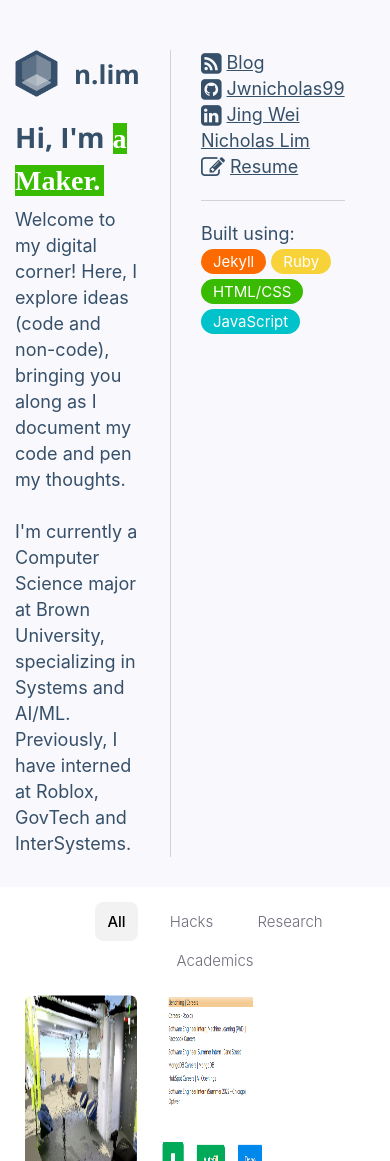
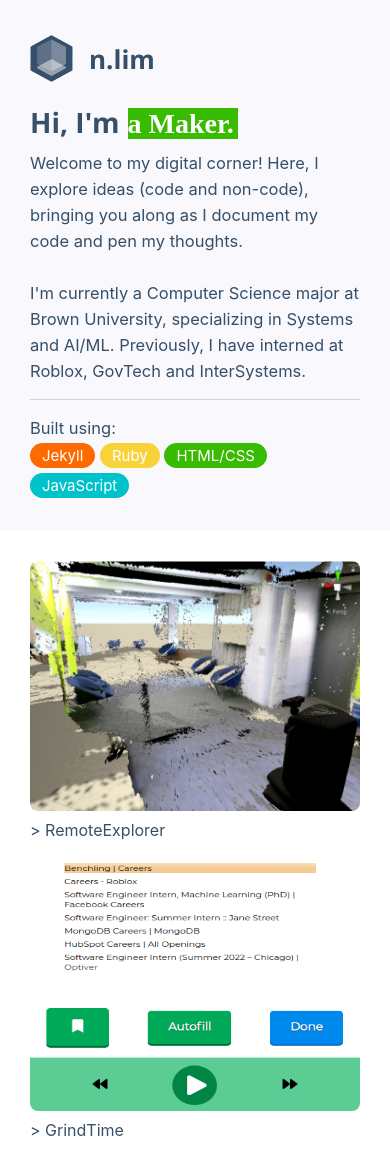
Before and after one commit to jwnicholas99/jwnicholas99.github.io, a Jekyll site: the page built from index.html, in a window 390 px wide. Shown: the top 1161 px of the page. Built offline with Jekyll 4.4.1, drawn with Linux system fonts in a browser that asks for light colours; nearby versions of some CDN libraries; some web fonts are replaced; grey boxes are pictures that could not be loaded.

Commit message:
[FEAT] Make website mobile-friendly

```diff
--- a/_includes/experience_timeline_item.html
+++ b/_includes/experience_timeline_item.html
@@ -1,9 +1,12 @@
-<li class="experience-panel">
+<div class="experience-panel">
     <div class="experience-header">
         <img src={{ experience.image_path }} class="experience-logo">
-        <div class="experience-heading-header">{{ experience.company }}</div>
-        <span class="experience-heading-text"> &lt; {{ experience.position }} &gt;</span><br>
-        <span class="experience-heading-text"> #  {{ experience.date_str }} &middot {{ experience.location }}</span>
+        <div class="experience-details">
+            <div class="experience-heading-header">{{ experience.company }}</div>
+            <span class="experience-heading-text"> &lt; {{ experience.position }} &gt;</span><br>
+            <span class="experience-heading-text"> #  {{ experience.date_str }} &middot {{ experience.location }}</span>
+        </div>
+
     </div>
     <div class="experience-content">
         {{ experience.content }}
@@ -13,4 +16,4 @@
             <span class="prog_lang">{{ skill }}</span>
         {% endfor %}
     </div>
-</li>
+</div>
--- a/_includes/footer.html
+++ b/_includes/footer.html
@@ -1,8 +1,10 @@
 <div class="footer">
     <p>
         <p>Assembled by Nicholas &copy; 2021</p>
-        <span><i class="fa fa-github-square fa-lg" aria-hidden="true"></i> <a href="https://github.com/jwnicholas99" target="_blank" style="color: #fd6a00;">Jwnicholas99</a></span>
-        <span><i class="fa fa-linkedin-square fa-lg" aria-hidden="true"></i> <a href="https://www.linkedin.com/in/jingweinicholaslim/" target="_blank" style="color: #38bb00;">Jing Wei Nicholas Lim</a></span>
-        <span><i class="fa fa-pencil-square-o fa-lg" aria-hidden="true"></i> <a href="/resume" target="_blank" style="color: #8c52ff;">Resume</a></span>
+        <div class="footer-links">
+            <span><i class="fa fa-github-square fa-lg" aria-hidden="true"></i> <a href="https://github.com/jwnicholas99" target="_blank" style="color: #fd6a00;">Jwnicholas99</a></span>
+            <span><i class="fa fa-linkedin-square fa-lg" aria-hidden="true"></i> <a href="https://www.linkedin.com/in/jingweinicholaslim/" target="_blank" style="color: #38bb00;">Jing Wei Nicholas Lim</a></span>
+            <span><i class="fa fa-pencil-square-o fa-lg" aria-hidden="true"></i> <a href="/resume" target="_blank" style="color: #8c52ff;">Resume</a></span>
+        </div>
     </p>
 </div>
--- a/_includes/project_panel.html
+++ b/_includes/project_panel.html
@@ -1,4 +1,4 @@
-<div class="project-panel {{ project.filters }}">
+<div class="project-panel {{ project.filters }}" style="position: relative;">
     <a href="{{ project.url }}">
         <div class="image-and-overlay">
             <img src="{{ project.image_path }}">
--- a/_sass/styles.scss
+++ b/_sass/styles.scss
@@ -10,6 +10,10 @@ body {
     -webkit-font-smoothing: antialiased;
     -moz-osx-font-smoothing: grayscale;
     -webkit-backface-visibility: hidden;
+
+    @media (max-width: 700px){
+      font-size: 15.5px;
+    }
 }
 
 body.blog {
@@ -26,6 +30,11 @@ a {
   margin: auto;
   padding-left: 15px;
   padding-right: 15px;
+
+  @media (max-width: 1050px) {
+    padding-left: 30px;
+    padding-right: 30px;
+  }
 }
 
 .small-wrapper {
@@ -33,6 +42,11 @@ a {
   margin: auto;
   padding-left: 15px;
   padding-right: 15px;
+
+  @media (max-width: 1050px) {
+    padding-left: 35px;
+    padding-right: 35px;
+  }
 }
 
 .small-header {
@@ -77,6 +91,14 @@ a {
     transition: color 0.2s linear, -webkit-box-shadow 0.2s linear;
     transition: box-shadow 0.2s linear, color 0.2s linear;
     transition: box-shadow 0.2s linear, color 0.2s linear, -webkit-box-shadow 0.2s linear;
+  }
+
+  @media (max-width: 700px) {
+    span {
+      color: var(--section_color);
+      -webkit-box-shadow: 4px 4px var(--section_color);
+              box-shadow: 4px 4px var(--section_color);
+    }
   }
 }
 
@@ -177,6 +199,45 @@ section:hover .section-heading span {
       }
     }
   }
+
+  @media (max-width: 750px){
+    padding-top: 35px;
+    font-size: 16.5px;
+
+    .wrapper {
+      display: block;
+
+      .left-col {
+        width: 100%;
+        padding-right: 0px;
+        padding-bottom: 15px;
+        border-right: none;
+        border-bottom: 1px solid lightgray;
+      }
+
+      .right-col {
+        margin: 0px;
+
+        .nav-links {
+          display: none;
+        }
+
+        .page-links {
+          padding-top: 20px;
+          padding-bottom: 0px;
+          border-bottom: none;
+        }
+
+        .skills {
+          padding-top: 15px;
+        }
+
+        .categories {
+          padding-top: 10px;
+        }
+      }
+    }
+  }
 }
 
 .landing-header {
@@ -273,19 +334,22 @@ section:hover .section-heading span {
       font-weight: 500;
     }
   }
+
+  @media (max-width: 500px) {
+    display: none;
+  }
 }
 
 .project-cards {
+  width: 100%;
   display: flex;
-  flex-direction: row;
-  flex-wrap: wrap;
+  flex-flow: row wrap;
 
   .project-panel {
     width: 31%;
     flex: 0 0 auto;
     margin-bottom: 21px;
     overflow: hidden;
-    padding: 0px 10px;
 
     .image-and-overlay {
       position: relative;
@@ -338,8 +402,23 @@ section:hover .section-heading span {
     .project-title {
       font-size: 16px;
     }
+
+    @media (max-width: 920px) {
+      width: 47%;
     }
 
+    @media (max-width: 530px) {
+      width: 100%;
+    }
+  }
+
+  .project-gutter-sizer {
+    width: 2%;
+  }
+
+  @media (max-width: 500px) {
+    padding-top: 30px;
+  }
 }
 /* end projects */
 
@@ -384,6 +463,20 @@ section:hover .section-heading span {
       padding-bottom: 10px;
     }
   }
+
+  @media (max-width: 650px) {
+    display: block;
+
+    .left-col {
+      width: 100%;
+      padding: 0px;
+    }
+
+    .right-col {
+      margin: 0px;
+      margin-top: 20px;
+    }
+  }
 }
 
 .home-post-panel {
@@ -413,9 +506,6 @@ section:hover .section-heading span {
 }
 
 .timeline {
-  ul {
-    list-style: none;
-
   .experience-panel {
     border: solid 0.1px #E5E5E5;
     border-radius: 5px;
@@ -424,6 +514,8 @@ section:hover .section-heading span {
     transition: box-shadow 0.1s linear, -webkit-box-shadow 0.1s linear;
 
     .experience-header {
+      display: flex;
+
       .experience-logo {
         width: 70px;
         height: 70px;
@@ -431,6 +523,7 @@ section:hover .section-heading span {
         margin-right: 15px;
       }
 
+      .experience-details {
         .experience-heading-header {
           font-family: $header-font-family;
           font-weight: $header-font-weight;
@@ -441,6 +534,7 @@ section:hover .section-heading span {
         .experience-heading-text {
           color: #768698;
           font-size: 15px;
+        }
       }
     }
 
@@ -461,7 +555,6 @@ section:hover .section-heading span {
 
   }
 }
-}
 
 .prog_lang {
   border: solid 0px;
@@ -471,6 +564,13 @@ section:hover .section-heading span {
   color: white;
   font-size: 15px;
 }
+
+@media (max-width: 850px) {
+  .prog_lang {
+    padding: 0.5vh 1vw;
+    line-height: 1.8rem;
+  }
+}
 /* end experience */
 
 /* start footer */
@@ -479,10 +579,21 @@ section:hover .section-heading span {
   margin-top: 70px;
   text-align: center;
 
+  .footer-links {
     span {
       padding-bottom: 50px;
       padding-left: 5px;
       padding-right: 5px;
+
+      @media (max-width: 450px) {
+        display: block;
+        padding-bottom: 7px;
+      }
+    }
+  }
+
+    @media (max-width: 700px) {
+      margin-top: 30px;
     }
 }
 /* end footer */
@@ -521,6 +632,16 @@ section:hover .section-heading span {
       margin-top: 0px;
       border-radius: 4px;
       font-size: 15px;
+    }
+  }
+
+  @media (max-width: 500px){
+    line-height: 24px;
+
+    figure {
+      figcaption {
+        font-size: 13.5px;
+      }
     }
   }
 }
--- a/index.html
+++ b/index.html
@@ -32,6 +32,7 @@ skills:
                 {% assign sorted_projects = site.projects | sort: 'date' | reverse %}
                 {% for project in sorted_projects %}
                     {% include project_panel.html project=project %}
+                    <div class="project-gutter-sizer"></div>
                 {% endfor %}
             </div>
         </div>
@@ -81,12 +82,10 @@ SWE Intern @ Roblox</code></pre>
         </div>
         <div class="experience">
             <div class="timeline">
-                <ul>
-                    {% assign sorted_experiences = site.experiences | reverse %}
-                    {% for experience in sorted_experiences %}
-                        {% include experience_timeline_item.html experience=experience %}
-                    {% endfor %}
-                </ul>
+                {% assign sorted_experiences = site.experiences | reverse %}
+                {% for experience in sorted_experiences %}
+                    {% include experience_timeline_item.html experience=experience %}
+                {% endfor %}
             </div>
         </div>
     </div>
--- a/scripts/project_filter.js
+++ b/scripts/project_filter.js
@@ -1,7 +1,11 @@
 // Filter for the projects section
 var $projects = $('.project-cards').isotope({
     itemSelector: '.project-panel',
-    layoutMode: 'fitRows'
+    layoutMode: 'fitRows',
+    percentPosition: true,
+    fitRows: {
+        gutter: '.project-gutter-sizer'
+    }
 });
 
 $('#filter-btns').on('click', '.filter-btn', function() {
```
Lines whose indentation alone changed are shown as unchanged.
